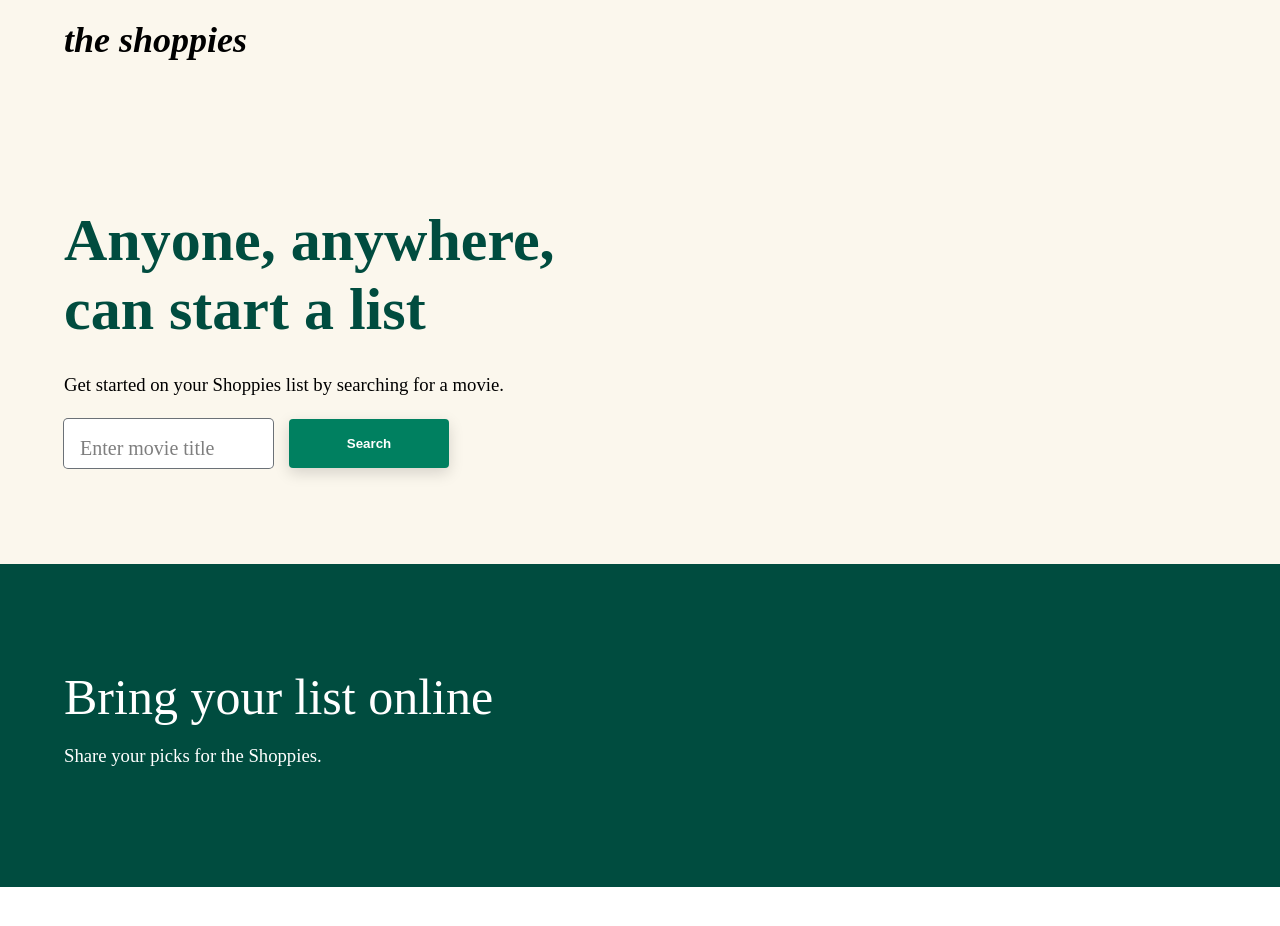
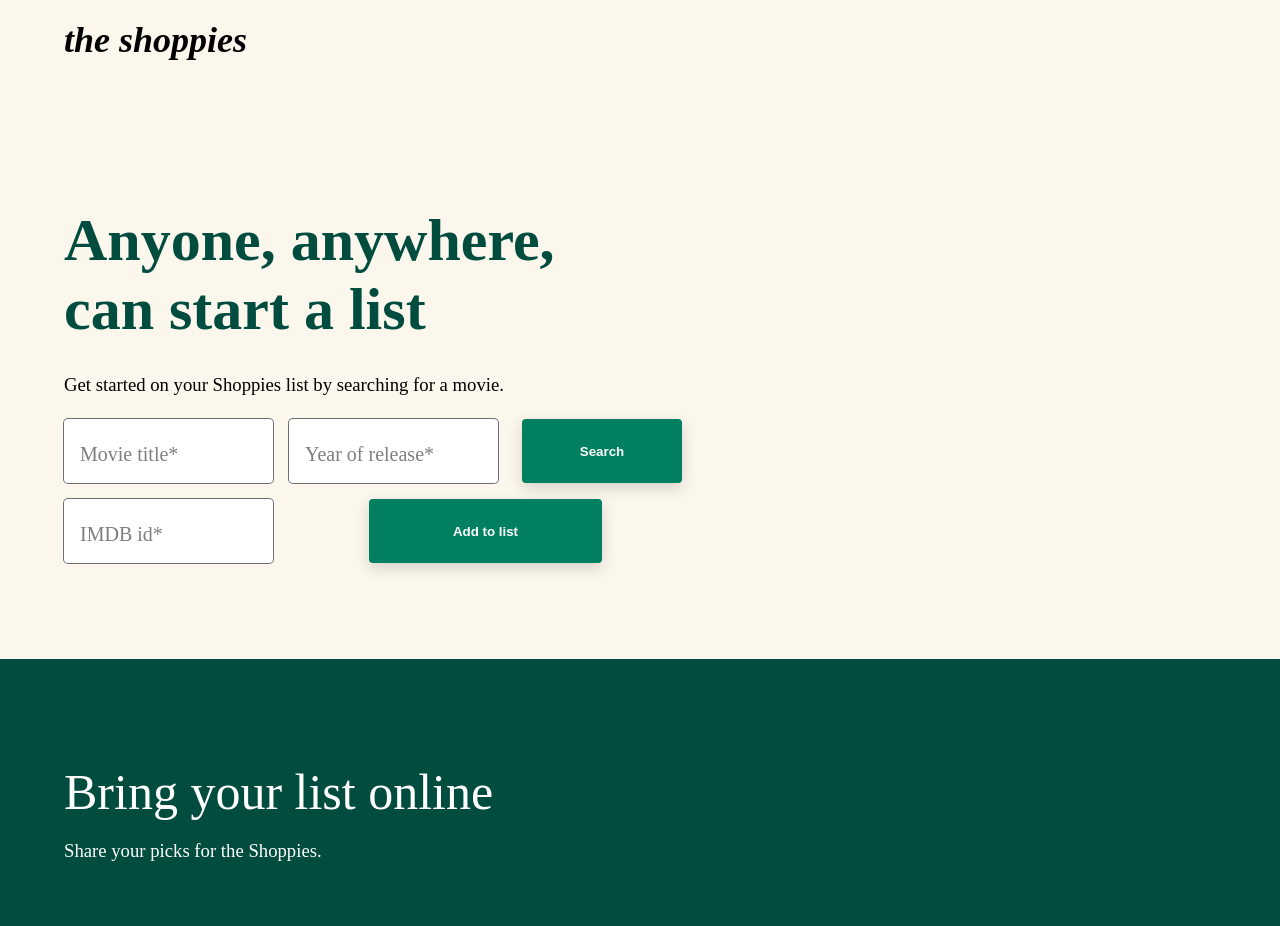
Before and after one commit to alix-m/shoppies, a React app: page / in a window 1280 px wide. Shown: the top 926 px of the page. Before the commit the page ends 887 px from the top, so only its background shows below. Built offline with nearby package versions, Linux system fonts and the light colour scheme.

Commit message:
refactored search bar components

```diff
--- a/src/components/SearchBar.js
+++ b/src/components/SearchBar.js
@@ -0,0 +1,32 @@
+import './SearchBar.scss'
+
+import React from "react"
+
+
+class SearchBar extends React.Component {
+
+    constructor(props) {
+        super(props);
+        this.onClick = this.onClick.bind(this)
+        this.state = { value: '' };
+    }
+
+    async onClick(e) {
+        try {
+            const res = await fetch('/api/movies', { headers: { 'Access-Control-Allow-Origin': '*' } })
+            const movies = await res.json()
+        } catch (err) {
+            console.log('error!\n', err)
+        }
+    }
+
+    render() {
+        return (
+            <form>
+                { this.props.children }
+            </form>
+        )
+    }
+}
+
+export default SearchBar;
--- /dev/null
+++ b/src/components/SearchBar.scss
@@ -0,0 +1,30 @@
+button {
+    display: inline-block;
+    margin-left: 8px;
+    border-radius: 4px;
+    box-shadow: 0 5px 15px 0 rgba(0,0,0,0.15);
+    border: none;
+    font-weight: 600;
+    background-color: #008060;
+    color: white;
+    min-width: 160px;
+    min-height: 64px;
+    cursor: pointer;
+
+    &:hover {
+      background-color: #004c3f;
+    }
+
+    &:active {
+      padding: 0px;
+      background-color: darken(#004c3f, 4%);
+      -webkit-box-shadow: 0 0 0 3px rgba(21,122,118,0.5);
+      box-shadow: 0 0 0 3px rgba(21,122,118,0.5);
+    }
+  }
+
+  form {
+      display: grid;
+      grid-template-columns: auto auto auto;
+      column-gap: 8px;
+  }
--- a/src/components/TextInput.js
+++ b/src/components/TextInput.js
@@ -1,46 +1,26 @@
 import './TextInput.scss'
 import React from "react"
-
-const url = `http://www.omdbapi.com/?t=mr+deeds&apikey=c194e47e`
 
 class TextInput extends React.Component {
 
   constructor(props) {
     super(props);
-    this.state = { value: '', focus: false, data: [] };
-    this.onClick = this.onClick.bind(this)
-  }
-
-  async onClick(e) {
-    try {
-      const res = await fetch('/api/movies', { headers: { 'Access-Control-Allow-Origin': '*' } })
-      const movies = await res.json()
-      this.setState({ data: movies })
-    } catch (err) {
-      console.log('error!\n', err)
-    }
+    this.state = { value: '' };
   }
 
   render() {
     return (
 
-      <div className="group">
-        <div className="input-wrapper">
-          <div className="form-group" id="name">
+      <div className="input-group" id="name">
         <input
           id={this.props.id}
           type={this.props.type}
           className='text-input padding ease-in'
           placeholder={this.props.placeholder} />
         <label for={this.props.id} id={'label-' + this.props.id} className="label ease-in">{this.props.placeholder}</label>
-            <button className="ease-in" onClick={this.onClick}>Search</button>
-            <div>
       </div>
-          </div>
-        </div>
-      </div>
+
     )
-
   }
 }
 
--- a/src/components/TextInput.scss
+++ b/src/components/TextInput.scss
@@ -1,3 +1,7 @@
+  .input-group {
+    display: flex;
+    position: relative;
+  }
 
   label {
     position: absolute;
@@ -5,42 +9,9 @@
     font-weight: 500;
     font-size: 20px;
     opacity: 0.5;
-    top: 1.1rem;
+    top: 1.5rem;
     left: 1rem;
   }
-
-  button {
-    display: inline-block;
-    margin-left: 8px;
-    border-radius: 4px;
-    box-shadow: 0 5px 15px 0 rgba(0,0,0,0.15);
-    border: none;
-    font-weight: 600;
-    background-color: #008060;
-    color: white;
-    min-width: 160px;
-    cursor: pointer;
-
-    &:hover {
-      background-color: #004c3f;
-    }
-
-    &:active {
-      padding: 0px;
-      background-color: darken(#004c3f, 4%);
-      -webkit-box-shadow: 0 0 0 3px rgba(21,122,118,0.5);
-      box-shadow: 0 0 0 3px rgba(21,122,118,0.5);
-    }
-  }
-
-.form-group {
-  display: flex;
-}
-
-.input-wrapper {
-  position: relative;
-  display: block;
-}
 
   .ease-in {
     -webkit-transition: all .2s ease-in;
@@ -66,6 +37,7 @@
     white-space: nowrap;
     padding-left: 1rem;
 
+
     &::placeholder {
       color: transparent;
     }
@@ -86,14 +58,3 @@
       }
     }
   }
-
-  .input-icon {
-    display: flex;
-    flex-direction: row;
-    align-items: flex-end;
-  }
-
-  .icon {
-    padding-bottom: 4px;
-    position: absolute;
-  }
--- a/src/content/App.js
+++ b/src/content/App.js
@@ -1,6 +1,7 @@
 import React from 'react'
 import './App.scss'
 
+import SearchBar from '../components/SearchBar'
 import TextInput from '../components/TextInput'
 
 function App() {
@@ -22,8 +23,18 @@ function App() {
             </h1>
             <h3 className="heading-3">Get started on your Shoppies list by searching for a movie.</h3>
           </div>
-        <div/>
-        <TextInput id="search" type="text" placeholder="Enter movie title"/>
+          <div />
+          <div className="search">
+          <SearchBar>
+            <TextInput id="search" type="text" placeholder="Movie title*" />
+            <TextInput id="search" type="text" placeholder="Year of release*" />
+            <button className="ease-in">Search</button>
+          </SearchBar>
+          <SearchBar>
+            <TextInput id="search" type="text" placeholder="IMDB id*" />
+            <button className="ease-in">Add to list</button>
+          </SearchBar>
+          </div>
         </section>
 
         <section className="section background-green padding-r">
@@ -31,7 +42,7 @@ function App() {
             Bring your list online
           </h2>
           <h3 className="heading-3">Share your picks for the Shoppies.</h3>
-      </section>
+        </section>
         <section>
         </section>
       </div>
--- a/src/content/App.scss
+++ b/src/content/App.scss
@@ -56,6 +56,11 @@ header {
     box-sizing: border-box;
 }
 
+.search {
+    display: grid;
+    row-gap: 16px;;
+}
+
 .section {
     padding-top: 6em;
     padding-bottom: 6em;
--- a/src/server/api.js
+++ b/src/server/api.js
@@ -2,7 +2,8 @@ const { response } = require('express')
 const express = require('express')
 const router = express.Router()
 const fetch = require('node-fetch')
-const url = `http://www.omdbapi.com/${ query }&apikey=c194e47e`
+const url = 'http://www.omdbapi.com/'
+const apikey = '&apikey=c194e47e'
 
 
 router.get('/**', async(req, res) => {
```
Also changed, not shown: src/components/Button.js (deleted). Lines whose indentation alone changed are shown as unchanged.
